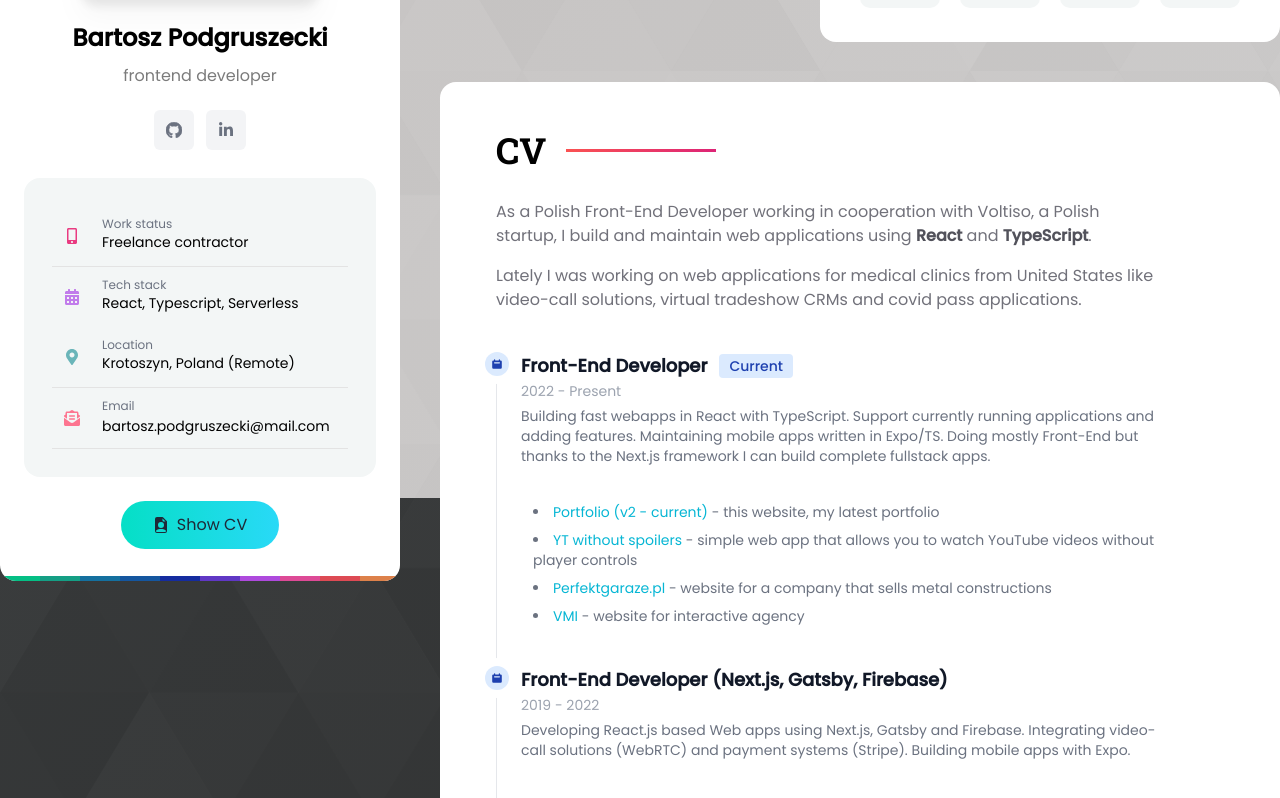
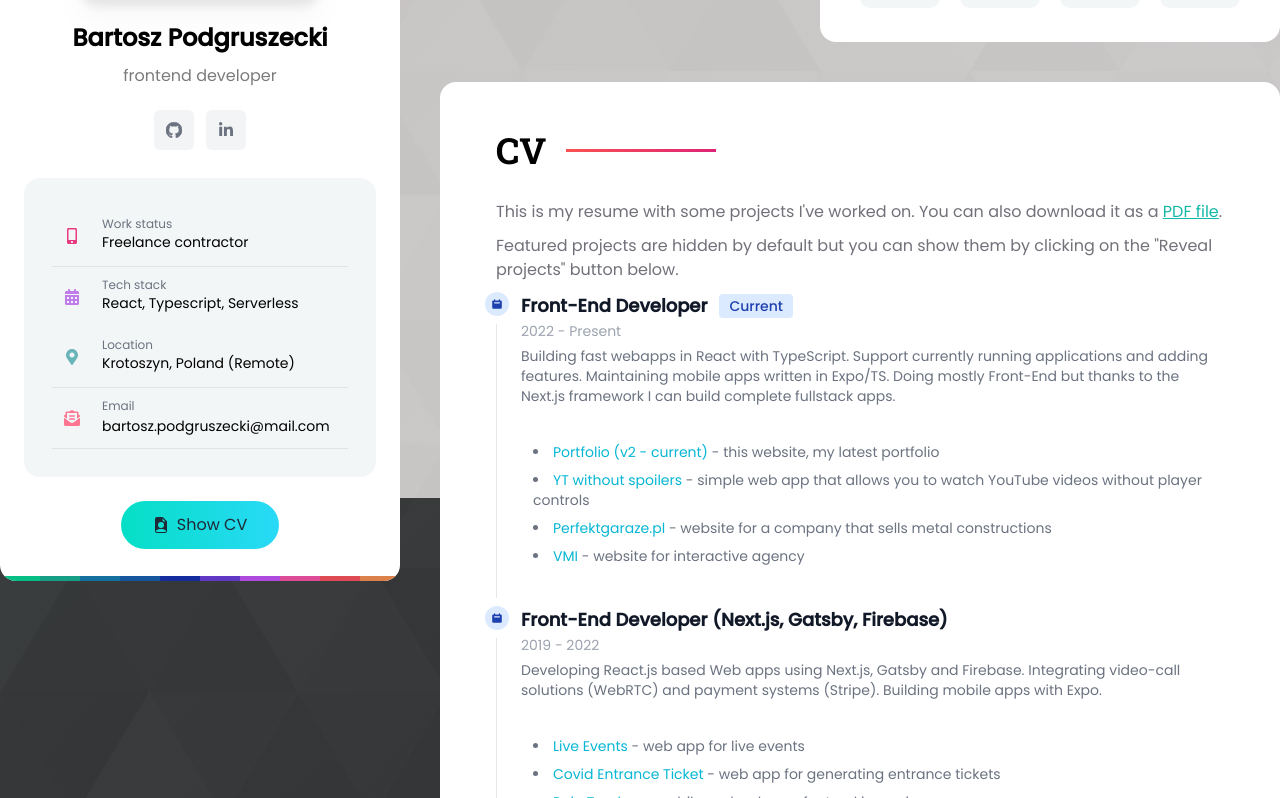
Before and after one commit to barthicus/portfolio, a Next.js app: page /cv in a window 1280 px wide. Shown: the part 302-1100 px from the top of the page. Built offline with nearby package versions, Linux system fonts and the light colour scheme.

Commit message:
Prepare initial cv in PDF format

```diff
--- a/package.json
+++ b/package.json
@@ -29,6 +29,7 @@
     "postcss": "8.4.24",
     "prettier": "^2.8.8",
     "prettier-plugin-tailwindcss": "^0.3.0",
+    "puppeteer": "^20.7.2",
     "react": "18.2.0",
     "react-dom": "18.2.0",
     "react-icons": "^4.9.0",
--- /dev/null
+++ b/src/app/cv-pdf/route.ts
@@ -0,0 +1,43 @@
+import puppeteer from "puppeteer"
+
+import { projects } from "../projects"
+
+export const GET = async (request: Request) => {
+  // Create a browser instance
+  const browser = await puppeteer.launch({
+    headless: "new",
+  })
+
+  // Create a new page
+  const page = await browser.newPage()
+
+  // Prepare HTML content
+  let html = `<style>.mystyle{color: red;}</style>`
+  html += `<div>`
+  html += `<h1 class="mystyle">Hello World 23</h1>`
+  html += "<p>Projects: " + projects.map((project) => project.title).join(", ") + "</p>"
+  html += `</div>`
+
+  await page.setContent(html, { waitUntil: "domcontentloaded" })
+
+  // To reflect CSS used for screens instead of print
+  await page.emulateMediaType("screen")
+
+  // Download the PDF
+  const pdf = await page.pdf({
+    // path: "result.pdf", // this will save to file to disk
+    margin: { top: "100px", right: "50px", bottom: "100px", left: "50px" },
+    printBackground: true,
+    format: "A4",
+  })
+
+  // Set the content type to application/pdf
+  const headers = new Headers()
+  headers.set("Content-Type", "application/pdf")
+
+  // Close the browser instance
+  await browser.close()
+
+  // Return the PDF file
+  return new Response(pdf, { headers })
+}
--- a/src/app/cv/page.tsx
+++ b/src/app/cv/page.tsx
@@ -1,3 +1,5 @@
+import Link from "next/link"
+
 import { PageTitle } from "../_components/PageTitle"
 import { PageWrapper } from "../_components/PageWrapper"
 import { TimeLine } from "../about-me/TimeLine"
@@ -16,21 +18,25 @@
       <div className="px-6 pt-12 sm:px-5 md:px-10 md:py-12 lg:px-14">
         <PageTitle>CV</PageTitle>
         <div className="grid-cols-12 items-center pt-4 md:gap-10 md:pt-[30px] lg:grid ">
-          <div className="col-span-12 space-y-2.5">
-            <div className="lg:mr-16">
-              <p className="text-zinc-500 dark:text-zinc-400">
-                As a Polish Front-End Developer working in cooperation with Voltiso, a Polish
-                startup, I build and maintain web applications using{" "}
-                <strong className="text-zinc-600 dark:text-zinc-300">React</strong> and{" "}
-                <strong className="text-zinc-600 dark:text-zinc-300">TypeScript</strong>.
-              </p>
-              <p className="mt-4 text-zinc-500 dark:text-zinc-400">
-                Lately I was working on web applications for medical clinics from United States like
-                video-call solutions, virtual tradeshow CRMs and covid pass applications.
-              </p>
+          <div className="col-span-12 flex flex-col space-y-2.5">
+            <p className="text-zinc-500 dark:text-zinc-400">
+              This is my resume with some projects I&apos;ve worked on. You can also download it as
+              a{" "}
+              <Link
+                href="/cv-pdf"
+                target="_blank"
+                className="text-teal-500 underline hover:text-black dark:hover:text-white"
+              >
+                PDF file
+              </Link>
+              .
+            </p>
+            <p className="mt-4 text-zinc-500 dark:text-zinc-400">
+              Featured projects are hidden by default but you can show them by clicking on the
+              &quot;Reveal projects&quot; button below.
+            </p>
 
-              <TimeLine />
-            </div>
+            <TimeLine />
           </div>
         </div>
       </div>
--- /dev/null
+++ b/src/app/projects.tsx
@@ -0,0 +1,251 @@
+type Tag =
+  | "Next.js"
+  | "TailwindCSS"
+  | "Framer Motion"
+  | "TypeScript"
+  | "Sanity.io"
+  | "Three.js"
+  | "Firebase"
+  | "Expo"
+  | "React.js"
+  | "SCSS"
+  | "StoryBlok"
+  | "Vue.js"
+  | "Bolt.CM"
+  | "Mapbox"
+  | "PHP"
+  | "Laravel"
+  | "JS"
+  | "AWS"
+  | "WordPress"
+  | "jQuery"
+  | "Joomla"
+  | "UI design"
+
+type Project = {
+  title: string
+  description: string
+  link: string
+  tags: Tag[]
+  year: number
+}
+
+export const projects: Project[] = [
+  {
+    title: "Portfolio (v2 - current)",
+    description: "this website, my latest portfolio",
+    link: "https://bpodgruszecki.vercel.app",
+    tags: ["Next.js", "TailwindCSS", "Framer Motion", "TypeScript"],
+    year: 2023,
+  },
+  {
+    title: "YT without spoilers",
+    description: "simple web app that allows you to watch YouTube videos without player controls",
+    link: "https://yt-without-spoilers.vercel.app",
+    tags: ["Next.js", "TailwindCSS", "TypeScript"],
+    year: 2023,
+  },
+  {
+    title: "Perfektgaraze.pl",
+    description: "website for a company that sells metal constructions",
+    link: "https://perfektgaraze.pl",
+    tags: ["Next.js", "Sanity.io", "TypeScript"],
+    year: 2022,
+  },
+  {
+    title: "VMI",
+    description: "website for interactive agency",
+    link: "https://vmi-website.vercel.app",
+    tags: ["Next.js", "Sanity.io", "Three.js", "TypeScript"],
+    year: 2023,
+  },
+  {
+    title: "Live Events",
+    description: "web app for live events",
+    link: "https://live-events.vercel.app",
+    tags: ["Next.js", "Firebase", "TypeScript"],
+    year: 2020,
+  },
+  {
+    title: "Covid Entrance Ticket",
+    description: "web app for generating entrance tickets",
+    link: "https://google.pl",
+    tags: ["Next.js", "Firebase", "TypeScript"],
+    year: 2020,
+  },
+  {
+    title: "Pain Tracker",
+    description: "mobile and web app for tracking pain",
+    link: "https://google.pl",
+    tags: ["Expo", "React.js", "Firebase"],
+    year: 2019,
+  },
+  {
+    title: "Old Portfolio",
+    description: "my old portfolio",
+    link: "https://barthicus.github.io",
+    tags: ["Next.js", "SCSS", "StoryBlok"],
+    year: 2018,
+  },
+  {
+    title: "Taurustal",
+    description: "website for construction company",
+    link: "https://pl.taurustal.com",
+    tags: ["Vue.js", "Bolt.CM", "Three.js"],
+    year: 2017,
+  },
+  {
+    title: "Routes planner",
+    description: "web app for planning orders and grouping them into routes",
+    link: "https://google.pl",
+    tags: ["Vue.js", "Mapbox", "PHP"],
+    year: 2018,
+  },
+  {
+    title: "Curly Weddings",
+    description: "website for Polish wedding organizer",
+    link: "https://curlyweddings.pl",
+    tags: ["Bolt.CM", "UI design"],
+    year: 2019,
+  },
+  {
+    title: "Compensation Claims CRM",
+    description: "CRM for managing compensation claims",
+    link: "https://google.pl",
+    tags: ["Laravel", "PHP", "JS"],
+    year: 2019,
+  },
+  {
+    title: "Accounting ARTAX",
+    description: "website for accounting company",
+    link: "https://artax.com.pl",
+    tags: ["Bolt.CM", "JS"],
+    year: 2019,
+  },
+  {
+    title: "3D reconstruction viewer",
+    description: "web app for viewing 3D reconstruction of a building",
+    link: "https://google.pl",
+    tags: ["React.js", "Three.js", "JS", "AWS"],
+    year: 2019,
+  },
+  {
+    title: "Perfekt-Blach",
+    description: "Wordpress based website for Polish company Perfekt-Blach.",
+    link: "https://perfekt-blach.pl",
+    tags: ["WordPress", "JS"],
+    year: 2015,
+  },
+  {
+    title: "TaxiBus Kraków",
+    description:
+      "Multilanguage portal created for Polish Tours and Travels company - TaxiBus Kraków",
+    link: "https://perfekt-blach.pl",
+    tags: ["WordPress", "jQuery", "SCSS"],
+    year: 2017,
+  },
+  {
+    title: "Suwała Studio Bruku",
+    description: "Wordpress based website for Polish company",
+    link: "https://perfekt-blach.pl",
+    tags: ["WordPress", "jQuery", "SCSS"],
+    year: 2017,
+  },
+  {
+    title: "BluePear.pl",
+    description: "website for a BluePear company",
+    link: "https://bluepear.pl",
+    tags: ["Joomla", "jQuery"],
+    year: 2013,
+  },
+  {
+    title: "PDF documents generator",
+    description: "web application (CRM) for managing and generating PDF documents",
+    link: "https://bluepear.pl",
+    tags: ["WordPress", "jQuery"],
+    year: 2014,
+  },
+  {
+    title: "Instytut Piękna - Guinot",
+    description: "website for a beauty salon",
+    link: "https://bluepear.pl",
+    tags: ["WordPress", "jQuery"],
+    year: 2014,
+  },
+]
+
+const projectsByYear = {
+  "2022 - Present": projects.filter((project) => project.year >= 2022),
+  "2020 - 2022": projects.filter((project) => project.year >= 2019 && project.year < 2022),
+  "2018 - 2019": projects.filter((project) => project.year >= 2017 && project.year < 2019),
+  "2015 - 2017": projects.filter((project) => project.year >= 2014 && project.year < 2017),
+  "2009 - 2014": projects.filter((project) => project.year >= 2009 && project.year < 2014),
+}
+
+export const careerSteps = [
+  {
+    title: "Front-End Developer",
+    time: "2022 - Present",
+    description: (
+      <p>
+        Building fast webapps in React with TypeScript. Support currently running applications and
+        adding features. Maintaining mobile apps written in Expo/TS. Doing mostly Front-End but
+        thanks to the Next.js framework I can build complete fullstack apps.
+      </p>
+    ),
+    projects: projectsByYear["2022 - Present"],
+  },
+  {
+    title: "Front-End Developer (Next.js, Gatsby, Firebase)",
+    time: "2020 - 2022",
+    projects: projectsByYear["2020 - 2022"],
+    description: (
+      <p>
+        Developing React.js based Web apps using Next.js, Gatsby and Firebase. Integrating
+        video-call solutions (WebRTC) and payment systems (Stripe). Building mobile apps with Expo.
+      </p>
+    ),
+  },
+  {
+    title: "Front-End Developer (PHP, Vue.js, React, Three.js)",
+    time: "2018 - 2019",
+    description: (
+      <>
+        <p className="mb-2">
+          Building web applications using Vue.js/React and designing responsive and optimized
+          websites using Bolt.CM.
+        </p>
+        <p>
+          On the backend, I worked with technologies like ApiPlatform, Laravel, and JWT for creating
+          fast API for my frontend apps.
+        </p>
+      </>
+    ),
+    projects: projectsByYear["2018 - 2019"],
+  },
+  {
+    title: "Webdeveloper (WordPress, Laravel, JS)",
+    time: "2015 - 2017",
+    description: (
+      <p>
+        I developed many company websites/stores and designed layouts. I wrote WordPress plugins and
+        custom PHP platforms. I also started building my first SPAs using Angular.js, Grunt/Gulp,
+        SCSS, Rollup, and BrowserSync.
+      </p>
+    ),
+    projects: projectsByYear["2015 - 2017"],
+  },
+  {
+    title: "Beginner Webdeveloper",
+    time: "2009 - 2014",
+    description: (
+      <p>
+        As a beginner developer I tried to learn as much as I can by creating websites and
+        applications. I designed and coded many company websites, implemented JS scripts with
+        jQuery, and optimized websites for SEO and speed. I also developed and maintained PHP 5
+        applications.
+      </p>
+    ),
+    projects: projectsByYear["2022 - Present"],
+  },
+]
```
Also changed, not shown: 1 other file (tests, documents, lock files or other folders).
